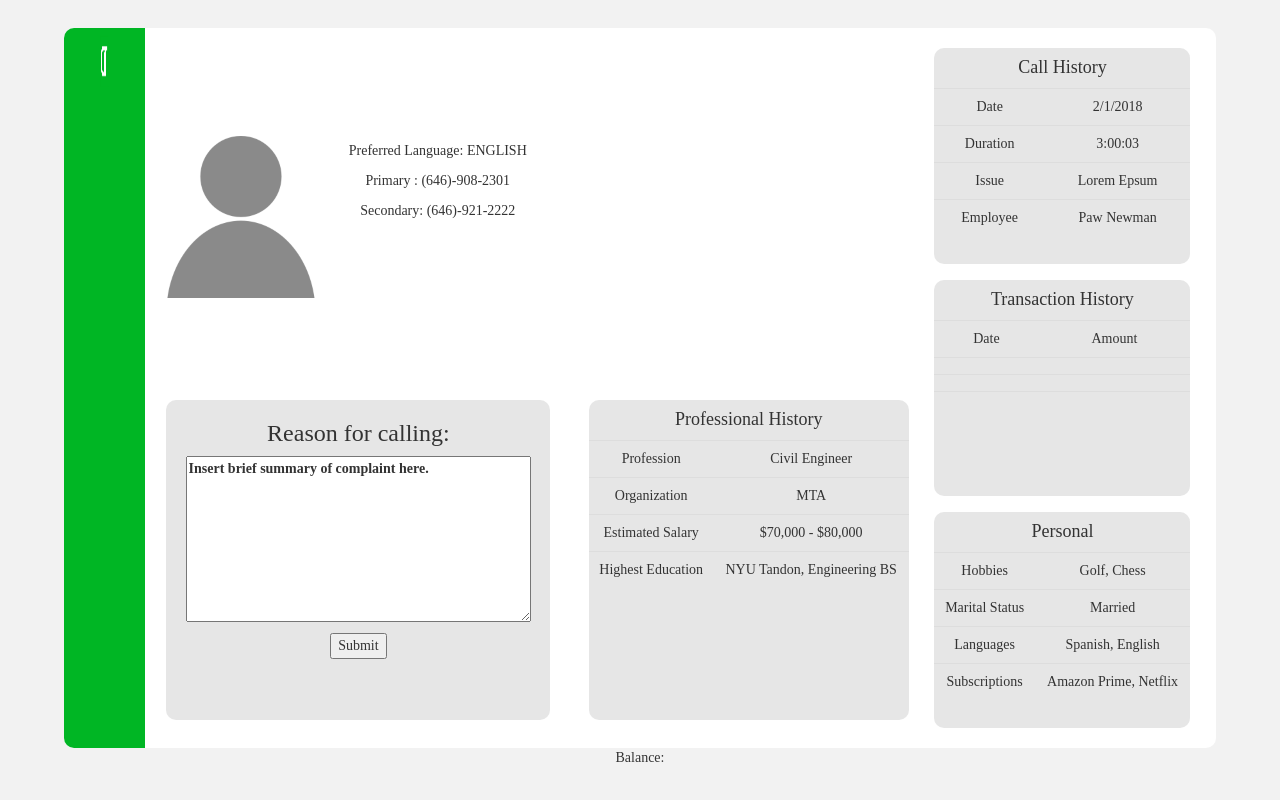
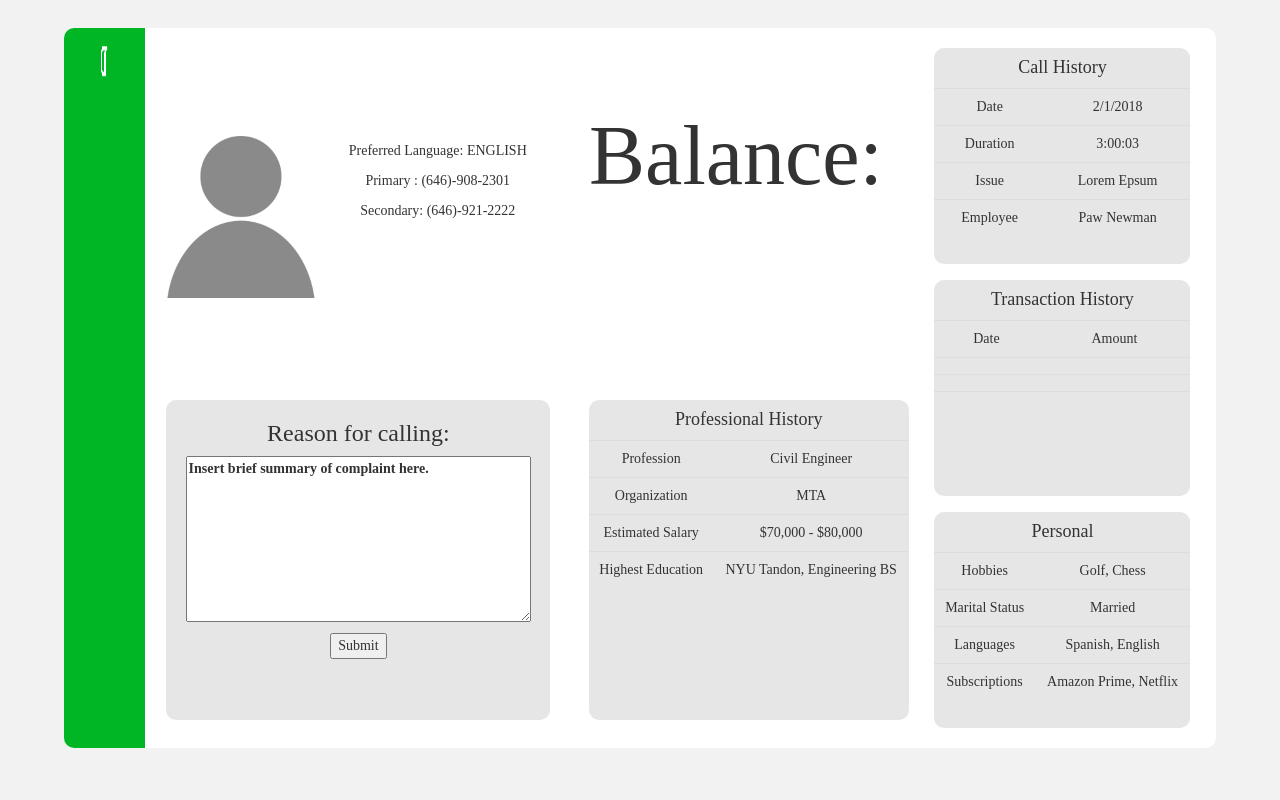
Before and after one commit to suyasha0/seabob-wuft, a React (Create React App) app: page / in a window 1280 px wide. Built offline with nearby package versions, Linux system fonts and the light colour scheme; no server answers.

Commit message:
we done bois

```diff
--- a/src/App.css
+++ b/src/App.css
@@ -144,7 +144,7 @@ div{
 
 .App-balance{
   position: fixed;
-  top: 20%;
+  top: 12%;
   left: 45%;
   width: 25%;
   height: 40%;
--- a/src/App.js
+++ b/src/App.js
@@ -167,8 +167,9 @@ fetchDataTwo(){
             </table>
             </div>
 
-            <div className="App-balance"></div>
-            <div>Balance: {this.state.balance}</div>
+            <div className="App-balance">
+            Balance: {this.state.balance}
+            </div>
             <div className="App-input"><h3>Reason for calling: </h3>
             <form>
             <label>
```
